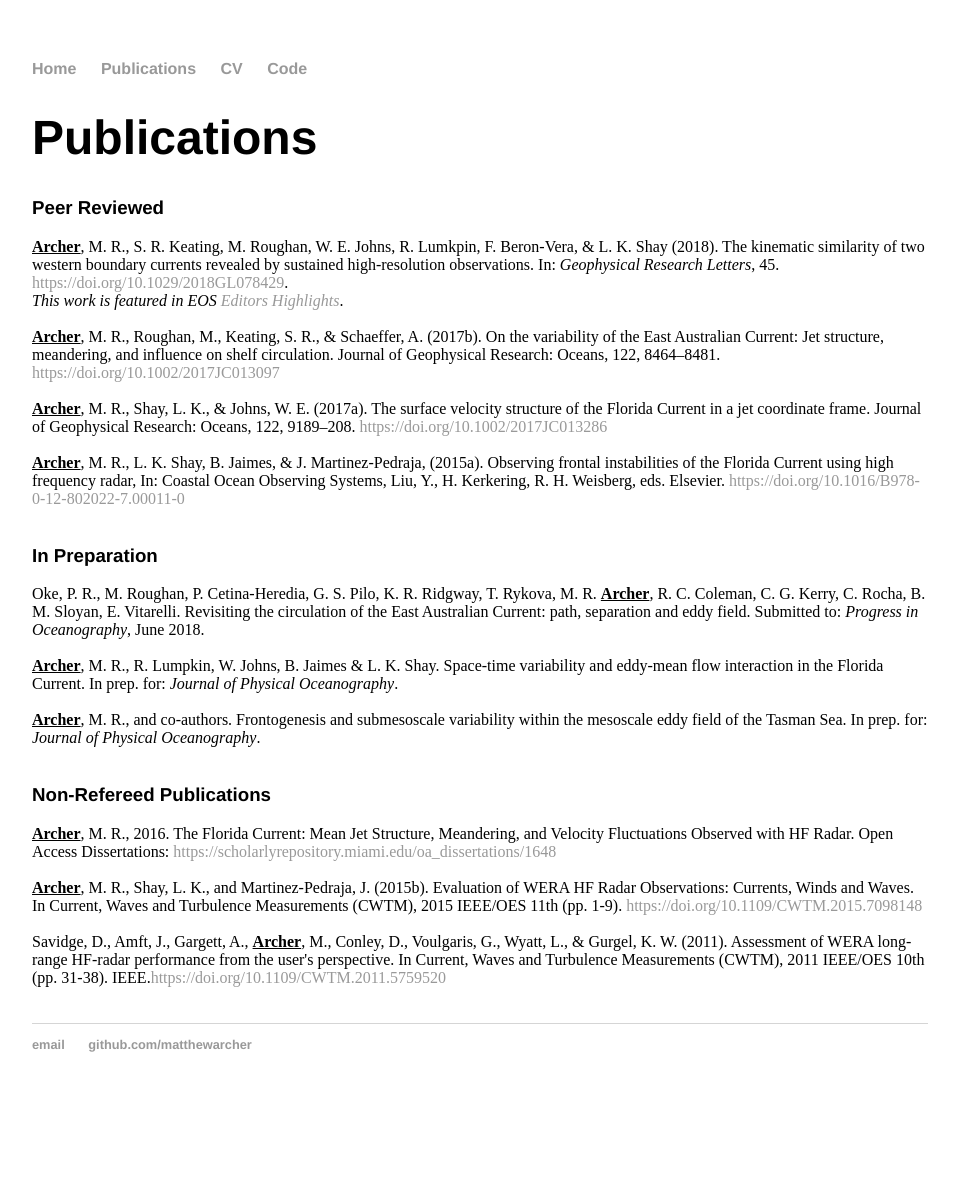
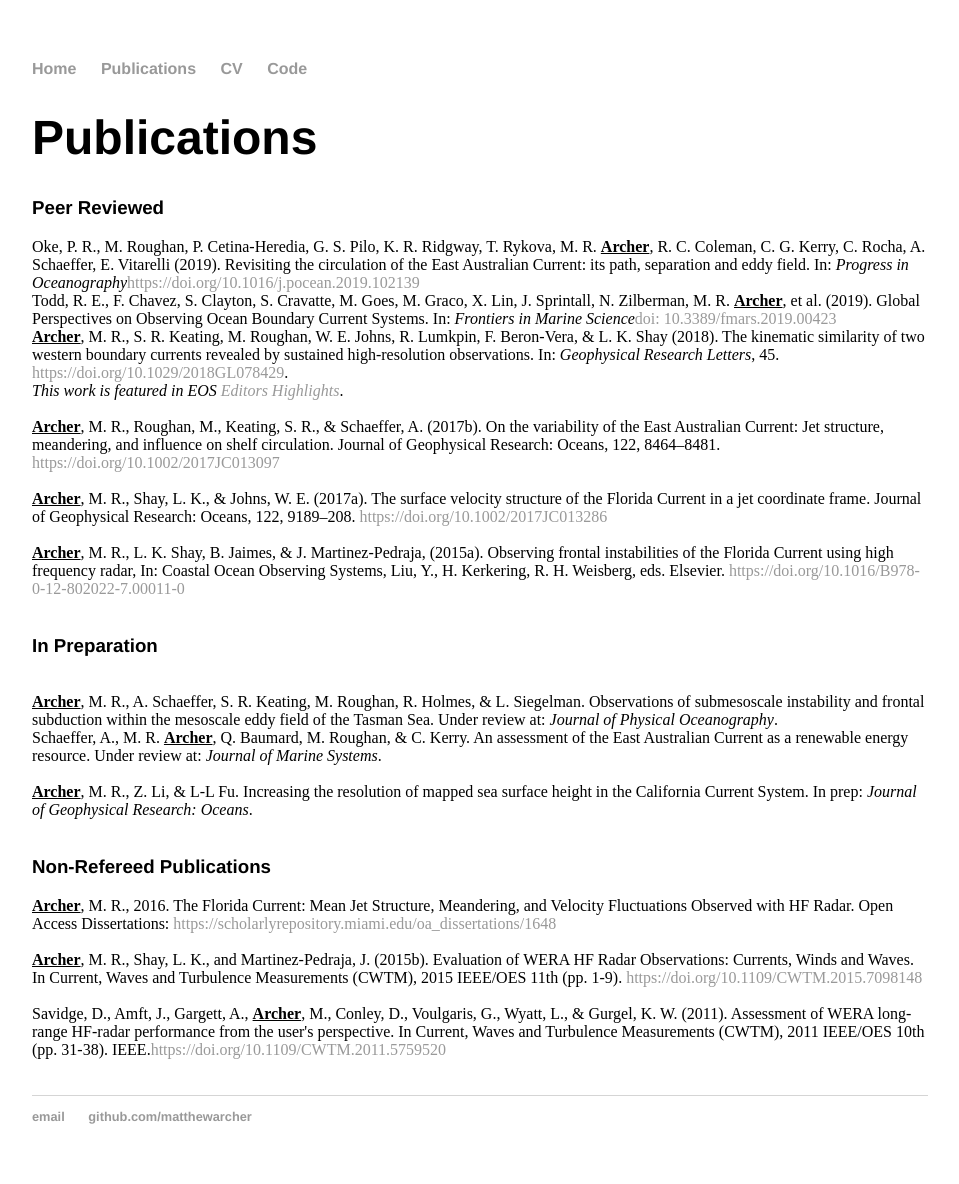
Before and after one commit to matthewarcher/matthewarcher.github.io, a Jekyll site: the page built from publications/index.html, in a window 1280 px wide. Shown: the whole page, without its empty margins (160-1119 px from the left). Built offline with Jekyll 4.4.1, drawn with Linux system fonts in a browser that asks for light colours; before the commit the page ends 1112 px from its top, so only the background shows below that.

Commit message:
Update index.html

```diff
--- a/publications/index.html
+++ b/publications/index.html
@@ -6,15 +6,17 @@ title: Matthew R. Archer
 	<h1>Publications</h1>
 
 	<font face = "helvetica"><h3>Peer Reviewed</h3></font>
+	Oke, P. R., M. Roughan, P. Cetina-Heredia, G. S. Pilo, K. R. Ridgway, T. Rykova, M. R. <b><u>Archer</u></b>, R. C. Coleman, C. G. Kerry, C. Rocha, A. Schaeffer, E. Vitarelli (2019). Revisiting the circulation of the East Australian Current: its path, separation and eddy field. In: <i>Progress in Oceanography</i><a href="https://doi.org/10.1016/j.pocean.2019.102139" target="_blank">https://doi.org/10.1016/j.pocean.2019.102139</a><br>
+	Todd, R. E., F. Chavez, S. Clayton, S. Cravatte, M. Goes, M. Graco, X. Lin, J. Sprintall, N. Zilberman, M. R. <b><u>Archer</u></b>, et al. (2019). Global Perspectives on Observing Ocean Boundary Current Systems. In: <i>Frontiers in Marine Science</i><a href="https://www.frontiersin.org/articles/10.3389/fmars.2019.00423/abstract" target="_blank">doi: 10.3389/fmars.2019.00423</a><br>
 	<b><u>Archer</u></b>, M. R., S. R. Keating, M. Roughan, W. E. Johns, R. Lumkpin, F. Beron-Vera, & L. K. Shay (2018). The kinematic similarity of two western boundary currents revealed by sustained high-resolution observations. In: <i>Geophysical Research Letters</i>, 45. <a href="https://doi.org/10.1029/2018GL078429" target="_blank">https://doi.org/10.1029/2018GL078429</a>. <br> <i>This work is featured in EOS <a href="https://eos.org/editor-highlights/energetics-of-western-boundary-current-surface-flows-are-similar" target="_blank">Editors Highlights</a></i>.<br><br>
 	<b><u>Archer</u></b>, M. R., Roughan, M., Keating, S. R., & Schaeffer, A. (2017b). On the variability of the East Australian Current: Jet structure, meandering, and influence on shelf circulation. Journal of Geophysical Research: Oceans, 122, 8464–8481. <a href="https://doi.org/10.1002/2017JC013097" target="_blank">https://doi.org/10.1002/2017JC013097</a><br>
 	<br><u><b>Archer</u></b>, M. R., Shay, L. K., & Johns, W. E. (2017a). The surface velocity structure of the Florida Current in a jet coordinate frame. Journal of Geophysical Research: Oceans, 122, 9189–208. <a href="https://doi.org/10.1002/2017JC013286" target="_blank">https://doi.org/10.1002/2017JC013286</a><br>
 	<br><u><b>Archer</u></b>, M. R., L. K. Shay, B. Jaimes, & J. Martinez-Pedraja, (2015a). Observing frontal instabilities of the Florida Current using high frequency radar, In: Coastal Ocean Observing Systems, Liu, Y., H. Kerkering, R. H. Weisberg, eds.  Elsevier. <a href="/publications/Archer_etal_2015_BookCh.pdf" target="_blank">https://doi.org/10.1016/B978-0-12-802022-7.00011-0</a><br><br>
 
 	<font face = "helvetica"><h3>In Preparation</h3></font>
-	Oke, P. R., M. Roughan, P. Cetina-Heredia, G. S. Pilo, K. R. Ridgway, T. Rykova, M. R. <b><u>Archer</u></b>, R. C. Coleman, C. G. Kerry, C. Rocha, B. M. Sloyan, E. Vitarelli. Revisiting the circulation of the East Australian Current: path, separation and eddy field. Submitted to: <i>Progress in Oceanography</i>, June 2018.<br>
-	<br><b><u>Archer</u></b>, M. R., R. Lumpkin, W. Johns, B. Jaimes & L. K. Shay. Space-time variability and eddy-mean flow interaction in the Florida Current. In prep. for: <i>Journal of Physical Oceanography</i>.<br>
-	<br><b><u>Archer</u></b>, M. R., and co-authors. Frontogenesis and submesoscale variability within the mesoscale eddy field of the Tasman Sea. In prep. for: <i>Journal of Physical Oceanography</i>.<br>
+	<br><b><u>Archer</u></b>, M. R., A. Schaeffer, S. R. Keating, M. Roughan, R. Holmes, & L. Siegelman. Observations of submesoscale instability and frontal subduction within the mesoscale eddy field of the Tasman Sea. Under review at: <i>Journal of Physical Oceanography</i>.<br>
+	Schaeffer, A., M. R. <b><u>Archer</u></b>, Q. Baumard, M. Roughan, & C. Kerry. An assessment of the East Australian Current as a renewable energy resource. Under review at: <i>Journal of Marine Systems</i>.<br>
+	<br><b><u>Archer</u></b>, M. R., Z. Li, & L-L Fu. Increasing the resolution of mapped sea surface height in the California Current System. In prep: <i>Journal of Geophysical Research: Oceans</i>.<br>
 	<br>
 
 
```
